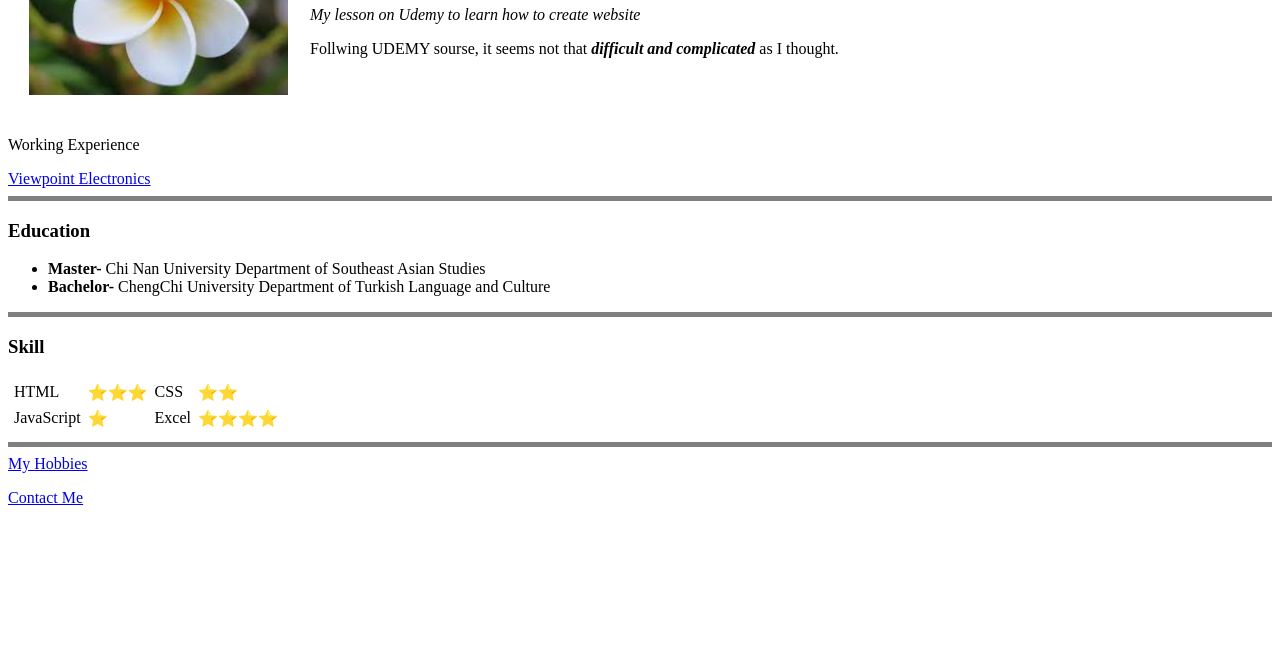
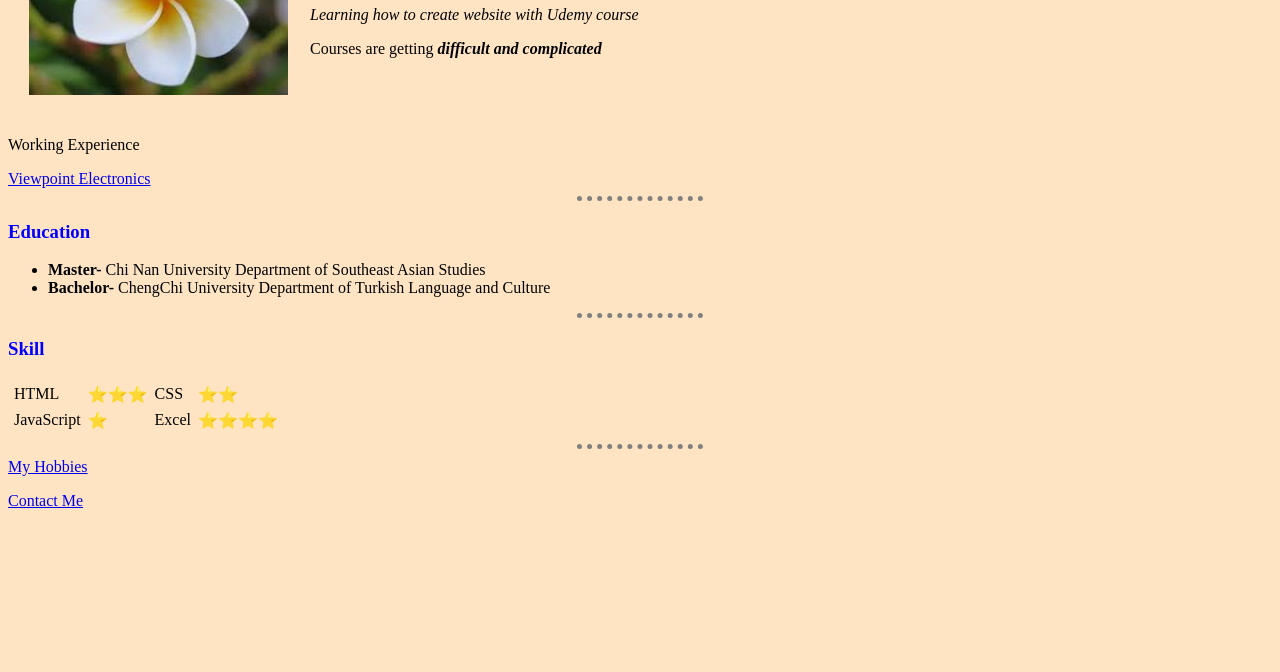
Before and after one commit to TsuYenChidem/CV, a plain HTML site: page index.html in a window 1280 px wide. Shown: the part 128-800 px from the top of the page. Drawn offline with Linux system fonts and the light colour scheme.

Commit message:
Add files via upload

```diff
--- a/index.html
+++ b/index.html
@@ -2,26 +2,27 @@
 <head>
     <meta charset="UTF-8">
     <title>💗 TSUYEN trial work</title>
+<link  rel="stylesheet" href="css/styles.css">
 </head>
 <body>
     <table cellspacing="20">
         <tr>
             <td> <img src="image/images.jfif" alt="flower"></td>
             <td><H1>Hello~ my website</H1>
-                <p><em>My lesson on Udemy to learn how to create website</em></p>
-                <p>Follwing UDEMY sourse, it seems not that <em><strong>difficult and complicated</strong></em> as I thought.</p></td>
+                <p><em> Learning how to create website with Udemy course</em></p>
+                <p>Courses are getting <em><strong>difficult and complicated</strong></em></p></td>
         </tr>
     </table>
 
     <P>Working Experience</P>
     <a href="http://www.viewpointet.com/">Viewpoint Electronics</a>
-    <hr size="5" noshade>
+    <hr size="3" noshade>
     <H3>Education</H3>
     <ul>
     <li><strong>Master-</strong> Chi Nan University Department of Southeast Asian Studies</li>
     <li><strong>Bachelor-</strong> ChengChi University Department of Turkish Language and Culture</li>
     </ul>
-    <hr size="5" noshade>
+    <hr size="3" noshade>
     <h3>Skill</h3>
     <table cellspacing="5">
         <tr>
@@ -37,7 +38,7 @@
             <td> ⭐⭐⭐⭐</td>
         </tr>
     </table>
-    <hr size="5" noshade>
+    <hr size="3" noshade>
     <a href="hobbie.html">My Hobbies</a>
     <P><a href="contact me.html">Contact Me</a></P>
 </body>
```
